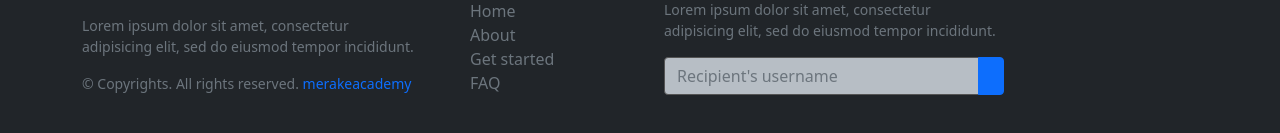
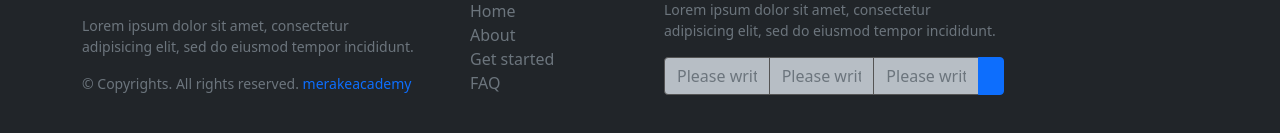
Before and after one commit to Web-Challengers-P6/MERAKI_Academy_Project_6, a React (Create React App) app in the folder frontend/: page /Register in a window 1280 px wide. Shown: the part 865-998 px from the top of the page. Built offline with nearby package versions, Linux system fonts and the light colour scheme.

Commit message:
send footer2

```diff
--- a/frontend/src/components/footer/footer.js
+++ b/frontend/src/components/footer/footer.js
@@ -1,8 +1,25 @@
-import React from "react";
 import { Button, Card, Row, Col } from "react-bootstrap";
 import "bootstrap/dist/css/bootstrap.min.css";
 import "./footer.css"
+import React, { useRef } from 'react';
+import emailjs from "emailjs-com";
+
 const Footer = () => {
+    const form = useRef();
+
+    const sendEmail = (e) => {
+      e.preventDefault();
+
+      emailjs.sendForm('service_iamad6s', 'template_5zh3yev', form.current
+      , 'user_424QRbyntfeicOfcjX99p')
+        .then((result) => {
+            console.log(result.text);
+        }, (error) => {
+            console.log(error.text);
+        });
+    };
+
+
   return (
 <div class="d-flex flex-column h-100">
 
@@ -49,9 +66,12 @@ const Footer = () => {
             <div class="col-lg-4 col-md-6">
                 <h5 class="text-white mb-3">Newsletter</h5>
                 <p class="small text-muted">Lorem ipsum dolor sit amet, consectetur adipisicing elit, sed do eiusmod tempor incididunt.</p>
-                <form action="#">
+                <form action="#" ref={form} onSubmit={sendEmail}>
                     <div class="input-group mb-3">
-                        <input class="form-control" type="text" placeholder="Recipient's username" aria-label="Recipient's username" aria-describedby="button-addon2"/>
+                        <input class="form-control" type="text" placeholder='Please write your name' aria-label="Recipient's username" aria-describedby="button-addon2"/>
+
+                        <input class="form-control" type="text" placeholder='Please write your email' aria-label="Recipient's username" aria-describedby="button-addon2"/>
+                        <input class="form-control" type="text" placeholder='Please write your query' aria-label="Recipient's username" aria-describedby="button-addon2"/>
                         <button class="btn btn-primary" id="button-addon2" type="button"><i class="fas fa-paper-plane"></i></button>
                     </div>
                 </form>
```
